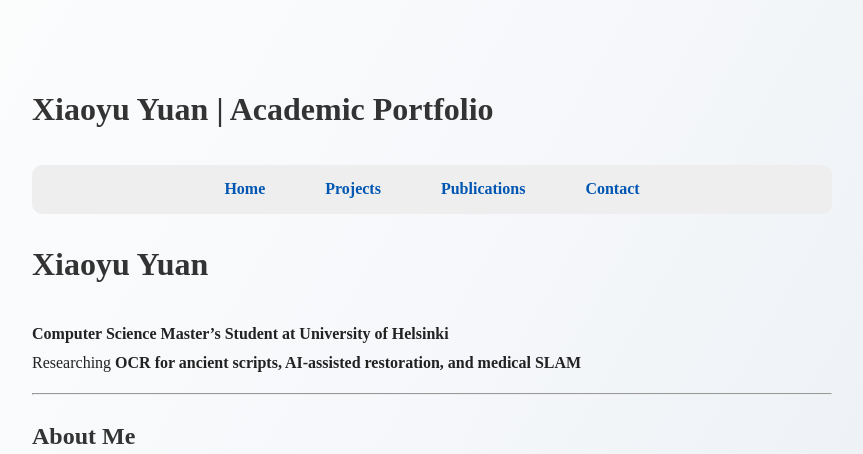
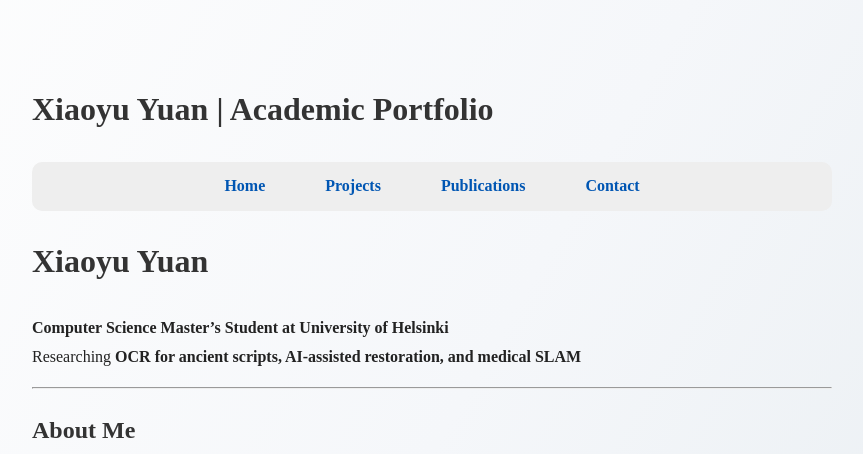
Before and after one commit to XiaoyuYuan19/portfolio, a Jekyll site: the page built from index.md, in a window 1280 px wide. Shown: the top 454 px of the page, without its empty margins (208-1071 px from the left). Built offline with Jekyll 4.4.1, drawn with Linux system fonts in a browser that asks for light colours; grey boxes are pictures that could not be loaded.

Commit message:
Update style.css

```diff
--- a/assets/css/style.css
+++ b/assets/css/style.css
@@ -95,7 +95,7 @@ h1, h2, h3 {
     font-weight: bold;
     color: #333;
     border-bottom: none;
-    padding-bottom: 5px;
+    padding-bottom: 2px;
 }
 
 /* 🌟 让导航栏变成横向菜单 🌟 */
```
